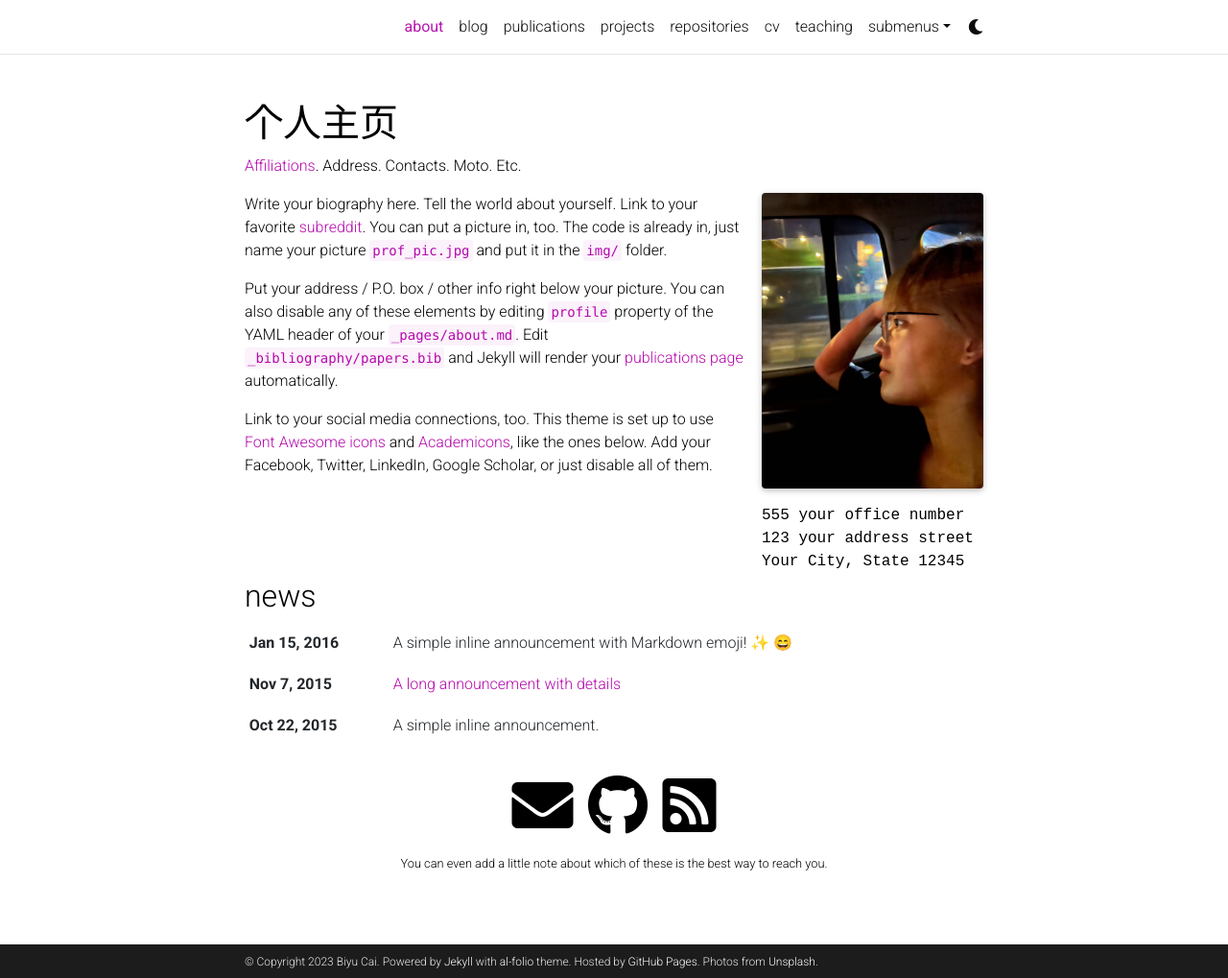
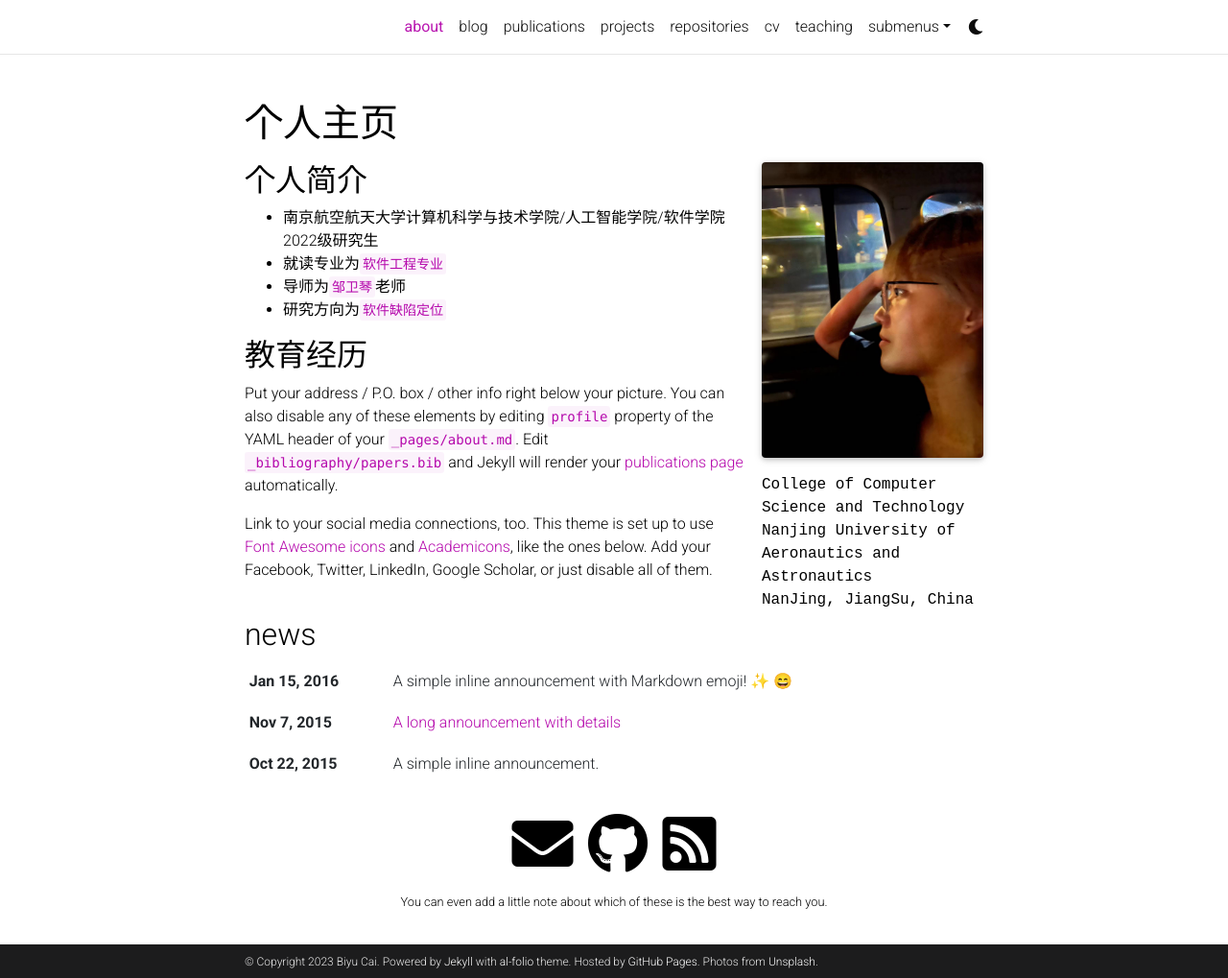
Before and after one commit to Caiby0927/Caiby0927.github.io, a Jekyll site: the page built from _pages/about.md, in a window 1280 px wide and 1019 px high. Shown: the whole window at 96% size. Built offline with Jekyll 4.4.1, drawn with Linux system fonts in a browser that asks for light colours; full-size pictures stand in for the smaller copies a plugin makes; emoji names are drawn with the system emoji font; comment, search, counter and statistics services are not loaded; a style sheet for code colours, icons or effects is not loaded.

Commit message:
Update about.md

```diff
--- a/_pages/about.md
+++ b/_pages/about.md
@@ -2,24 +2,32 @@
 layout: about
 title: about
 permalink: /
-subtitle: <a href='#'>Affiliations</a>. Address. Contacts. Moto. Etc.
+<!-- subtitle: <a href='#'>Affiliations</a>. Address. Contacts. Moto. Etc. -->
 
 profile:
   align: right
   image: prof_pic.jpg
   image_circular: false # crops the image to make it circular
   address: >
-    <p>555 your office number</p>
-    <p>123 your address street</p>
-    <p>Your City, State 12345</p>
+    <p>College of Computer Science and Technology</p>
+    <p>Nanjing University of Aeronautics and Astronautics</p>
+    <p>NanJing, JiangSu, China</p>
 
 news: true  # includes a list of news items
-latest_posts: true  # includes a list of the newest posts
-selected_papers: true # includes a list of papers marked as "selected={true}"
+latest_posts: false  # includes a list of the newest posts
+selected_papers: false # includes a list of papers marked as "selected={true}"
 social: true  # includes social icons at the bottom of the page
 ---
 
-Write your biography here. Tell the world about yourself. Link to your favorite [subreddit](http://reddit.com). You can put a picture in, too. The code is already in, just name your picture `prof_pic.jpg` and put it in the `img/` folder.
+## 个人简介
+* 南京航空航天大学计算机科学与技术学院/人工智能学院/软件学院2022级研究生
+* 就读专业为`软件工程专业`
+* 导师为`邹卫琴`老师
+* 研究方向为`软件缺陷定位`
+
+## 教育经历
+
+
 
 Put your address / P.O. box / other info right below your picture. You can also disable any of these elements by editing `profile` property of the YAML header of your `_pages/about.md`. Edit `_bibliography/papers.bib` and Jekyll will render your [publications page](/al-folio/publications/) automatically.
 
```
